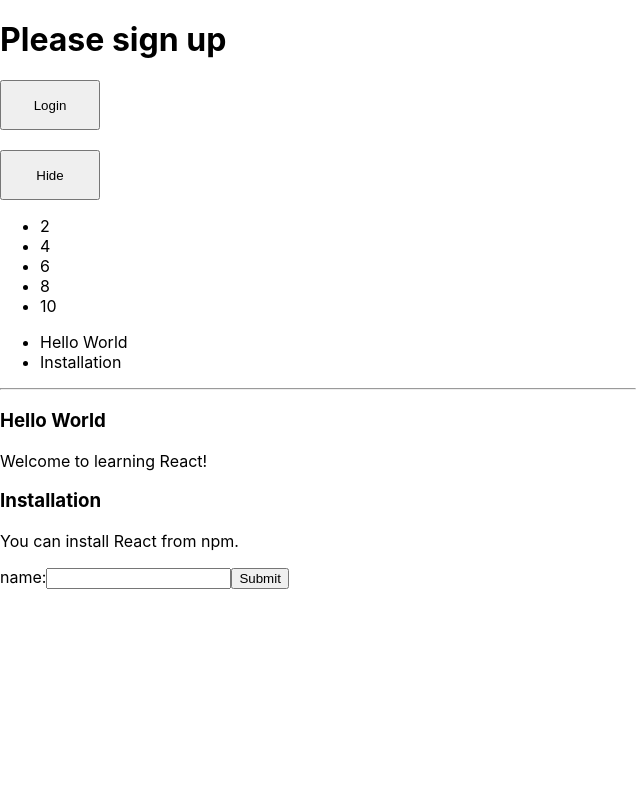
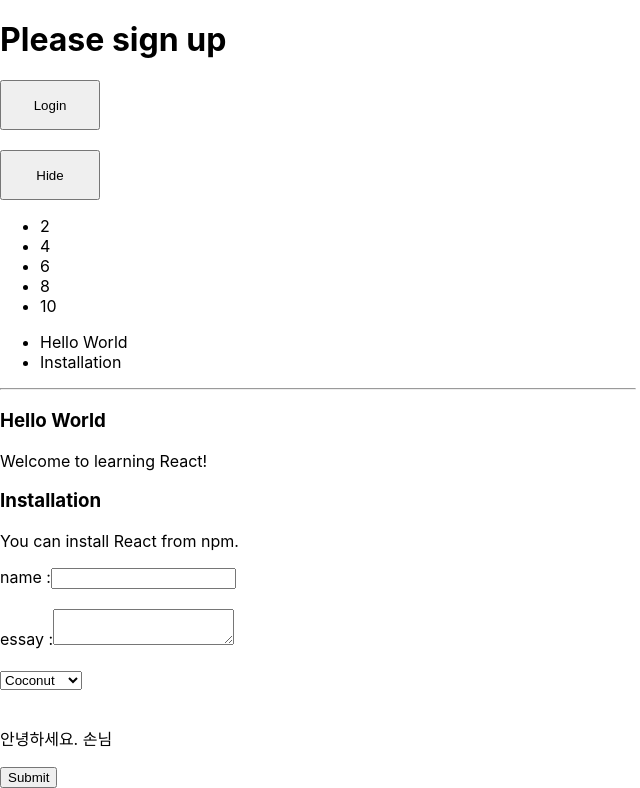
Before and after one commit to gitteration/reactStart, a React (Create React App) app: page / in a window 1280 px wide. Shown: the part 1265-2053 px from the top of the page, without its empty margins (0-640 px from the left). Before the commit the page ends 1854 px from the top, so only its background shows below. Built offline with nearby package versions, Linux system fonts and the light colour scheme.

Commit message:
chapter 9 end

```diff
--- a/src/App.1.js
+++ b/src/App.1.js
@@ -221,21 +221,47 @@ function App() {
 	/*
 		9. 폼 START
 	*/
+
+	// 제어 컴포넌트
+	// - state를 관리하고 업데이트를 하며 setState()에 의해 업데이트 된다.
 	class NameForm extends React.Component {
 		constructor(props){
 			super(props);
-			this.state = {value : ''};
-			this.handleChange = this.handleChange.bind(this);
+			this.state = {
+				input_value : '',
+				textarea_value : '',
+				select_value : 'coconut',
+			};
+			this.handleInputChange = this.handleInputChange.bind(this);
+			this.handleTextAreaChange = this.handleTextAreaChange.bind(this);
+			this.handleSelectChange = this.handleSelectChange.bind(this);
 			this.handleSubmit = this.handleSubmit.bind(this);
 		}
 
-		handleChange(event){
+		handleInputChange(event){
 			this.setState({
-				value : event.target.value
+				input_value : event.target.value
 			});
 		}
+		handleTextAreaChange(event){
+			this.setState({
+				textarea_value : event.target.value
+			})
+		}
+
+		handleSelectChange(event){
+			this.setState({
+				select_value : event.target.value
+			})
+		}
 		handleSubmit(event){
-			alert('A name was submitted : ' + this.state.value);
+			alert(
+				`
+					A name was submitted :  ${this.state.input_value}
+					A n essay was submitted : ${this.state.textarea_value}
+					Your Select favorite flavor is : ${this.state.select_value}
+				`
+			);
 			event.preventDefault();
 		}
 
@@ -243,9 +269,22 @@ function App() {
 			return (
 				<form onSubmit={this.handleSubmit}>
 					<label>
-						name:
-						<input type="text" value={this.state.value} onChange={this.handleChange}/>
+						name :
+						<input type="text" value={this.state.input_value} onChange={this.handleInputChange}/>
+						<br /><br />
+						essay :
+						<textarea value={this.state.textarea_value} onChange={this.handleTextAreaChange}/>
+						<br /><br />
+						<select value={this.state.select_value} onChange={this.handleSelectChange}>
+							<option value="grapefruit">Grapefruit</option>
+							<option value="lime">Lime</option>
+							<option value="coconut">Coconut</option>
+							<option value="mango">Mango</option>
+						</select>
+
 					</label>
+					<br /><br />
+					<p text="안녕하세요. ddd" >안녕하세요. 손님</p>
 					<input type="submit" value="Submit"/>
 				</form>
 			)
```
